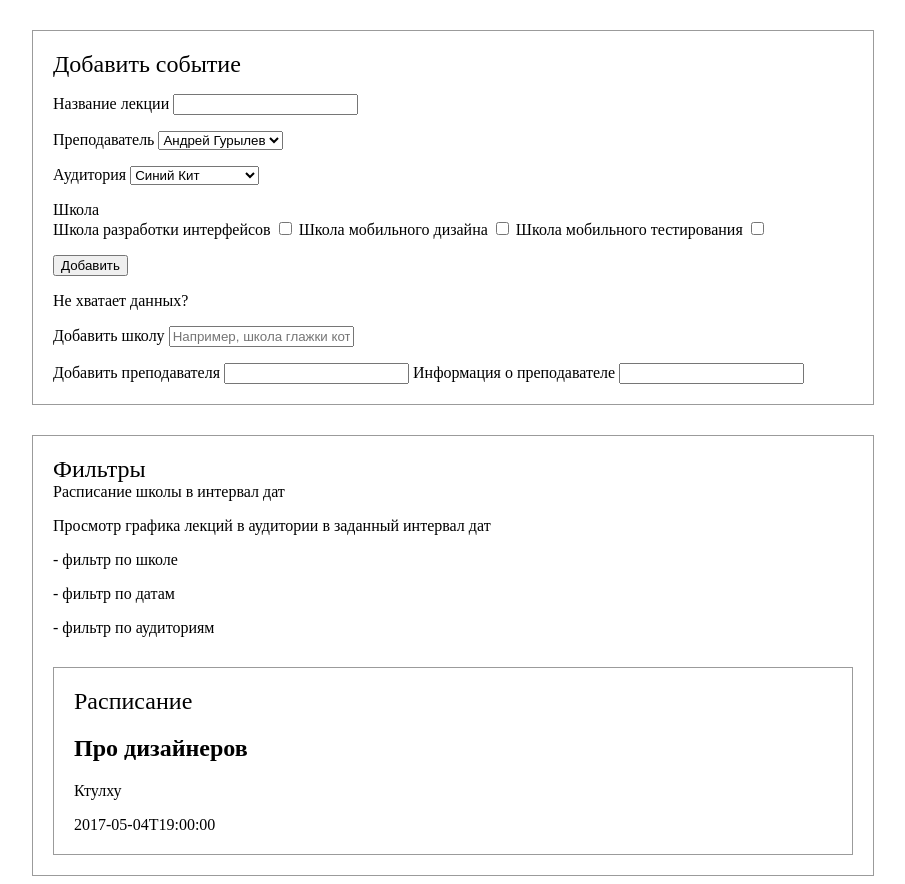
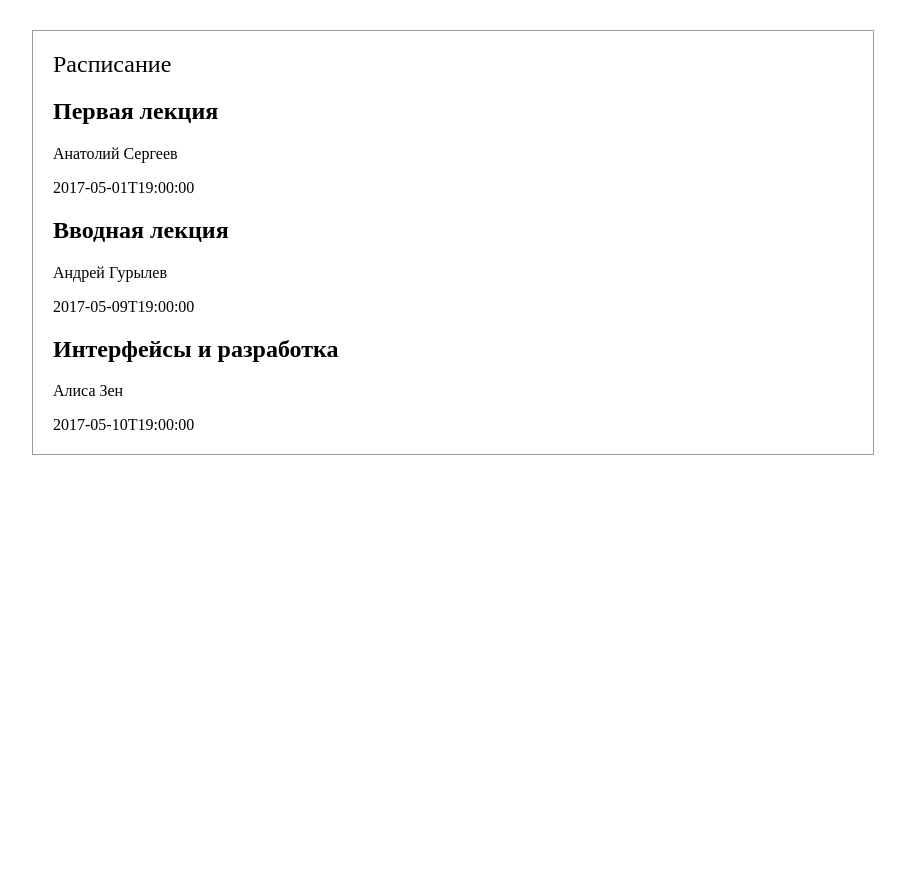
Before and after one commit to smirina/schedule-library, a plain HTML site: page index.html in a window 1280 px wide. Shown: the whole page, without its empty margins (187-1092 px from the left). After the commit the page ends 800 px from the top, so only its background shows below. Drawn offline with Linux system fonts and the light colour scheme.

Commit message:
Change html to basic

```diff
--- a/index.html
+++ b/index.html
@@ -10,82 +10,10 @@
 </head>
 <body>
   <div class='container'>
-    <div class='add-form'>
-      <form id="myForm" action="#" method="post">
-
-        <div class='title'>Добавить событие</div>
-
-        <div>
-          <label for="name">Название лекции</label>
-          <input type="text" name="name" id="name" value="">
-        </div>
-
-        <div>
-          <label for="select-choice">Преподаватель</label>
-          <select name="select-choice" id="select-choice">
-            <option value="grlv">Андрей Гурылев</option>
-            <option value="zen">Алиса Зен</option>
-            <option value="ktlh">Ктулху</option>
-          </select>
-        </div>
-
-        <div>
-          <label for="select-choice">Аудитория</label>
-          <select name="select-choice" id="select-choice">
-            <option value="grlv">Синий Кит</option>
-            <option value="zen">Желтый слон</option>
-            <option value="ktlh">Зеленая альпака</option>
-          </select>
-        </div>
-
-        <div>
-          <div>Школа</div>
-          <label for="sh-ri">Школа разработки интерфейсов</label>
-          <input type="checkbox" name="checkbox" id="sh-ri">
-          <label for="sh-dis">Школа мобильного дизайна</label>
-          <input type="checkbox" name="checkbox" id="sh-dis">
-          <label for="sh-ti">Школа мобильного тестирования</label>
-          <input type="checkbox" name="checkbox" id="sh-dis">
-        </div>
-
-        <div>
-          <input type="submit" value="Добавить">
-        </div>
-      </form>
-    </div>
-
-      <div class='add-data'>
-        <form id="myData" action="#" method="post">
-          <div>Не хватает данных?</div>
-          <div>
-            <label for="name">Добавить школу</label>
-            <input type="text" name="school" id="school" value="" placeholder="Например, школа глажки котиков">
-          </div>
-          <div>
-            <label for="name">Добавить преподавателя</label>
-            <input type="text" name="speaker" id="speaker" value="">
-            <label for="name">Информация о преподавателе</label>
-            <input type="text" name="speaker-add" id="speaker-add" value="">
-          </div>
-        </form>
-      </div>
-    </div>
-    <div class='container'>
-      <div class='filters'>
-        <div class='title'>
-          Фильтры
-        <div>
-        <div class='filter'>Расписание школы в интервал дат</div>
-        <div class='filter'>Просмотр графика лекций в аудитории в заданный интервал дат</div>
-        <div class='filter'>- фильтр по школе</div>
-        <div class='filter'>- фильтр по датам</div>
-        <div class='filter'>- фильтр по аудиториям</div>
-      </div>
-    </div>
-    <div class='container'>
     <div class='timetable'>
       <div class='title'>
         Расписание
+      </div>
       <div>
         <template id="timetable-row">
           <div class="timetable-row">
@@ -96,6 +24,7 @@
         </template>
       </div>
     </div>
+  </div>
   <script src='index.js'></script>
   <script src='test.js'></script>
 </body>
--- a/index.js
+++ b/index.js
@@ -5,7 +5,6 @@ function schedule () {
   function getNextID () {
     return nextID++
   }
-
 
   function expand(id) {
     var ev = events[id]
@@ -66,7 +65,6 @@ function schedule () {
     var passEvent = null
 
     if (eventsByDate[day]) {
-      console.log('date!')
       var eventsSameDate = eventsByDate[day].map(id => events[id])
       for (var i = 0; i < eventsSameDate.length; i++) {
         if (toTime(eventsSameDate[i]) === time) {
@@ -94,8 +92,6 @@ function schedule () {
       passEvent = {error: true, message: 'Too much people for this place!'}
       console.log(passEvent)
     }
-
-    console.log(schools[data.school].students, places[data.place].seats)
 
     if (passEvent) {
       return passEvent
--- a/test.js
+++ b/test.js
@@ -1,31 +1,31 @@
 var myData = JSON.stringify({
   events: {
     1: {
-      name: 'Еще лекция',
+      name: 'Вводная лекция',
       school: '1',
-      place: '1',
+      place: '3',
       speaker: 'grlv',
       date: '2017-05-09T19:00:00'
     },
     2: {
-      name: 'Про дизайн',
+      name: 'Интерфейсы и разработка',
       school: '2',
-      place: '1',
+      place: '3',
       speaker: 'zen',
       date: '2017-05-10T19:00:00'
     },
     3: {
       name: 'Про дизайнеров',
-      school: '1',
-      place: '3',
+      school: '2',
+      place: '1',
       speaker: 'ktlh',
-      date: '2017-05-04T19:00:00'
+      date: '2017-05-10T19:00:00'
     }
   },
   schools: {
     1: {
-      id: 'sh-ti',
-      name: 'Школа тестирования',
+      id: 'sh-mr',
+      name: 'Школа мобильной разработки',
       students: 32
     },
     2: {
@@ -56,26 +56,26 @@ var myData = JSON.stringify({
   speakers: {
     grlv: {
       name: 'Андрей Гурылев',
-      details: 'Wrike'
+      details: 'Разработчик Wrike'
     },
     ktlh: {
-      name: 'Ктулху',
-      details: 'Неописуем'
+      name: 'Кирилл Телехов',
+      details: 'Разработчик мобильных приложений'
     },
     zen: {
       name: 'Алиса Зен',
-      details: 'Самый главный лис'
+      details: 'Опытный дизайнер'
     }
   }
 })
 
 var mySchedule = schedule()
-//deserialize
+
 var mySchool = mySchedule.addSchool({name: 'Школа тестирования', students: 32})
 
-var myPlace = mySchedule.addPlace({name: 'Зеленая альпака', seats: 30})
+var myPlace = mySchedule.addPlace({name: 'Зеленая альпака', seats: 35})
 
-var mySpeaker = mySchedule.addSpeaker({name: 'Ктулху', details: 'Неописуем'})
+var mySpeaker = mySchedule.addSpeaker({name: 'Анатолий Сергеев', details: 'Опытный разработчик'})
 
 var myEvent = mySchedule.addEvent({
   name: 'Первая лекция',
@@ -87,12 +87,10 @@ var myEvent = mySchedule.addEvent({
 
 mySchedule.deserialize(myData)
 
-var result1 = mySchedule.getAllEvents()
+var result = mySchedule.getAllEvents()
 
 var tpl = document.getElementById('timetable-row')
 var timetableDiv = document.querySelector('.timetable')
-
-// var result = mySchedule.getByDate('2017-05-10')
 
 function toCard(data) {
   var card = tpl.content.cloneNode(true)
@@ -102,7 +100,6 @@ function toCard(data) {
   return card
 }
 
-
-result1
+result
   .map(toCard)
   .forEach(el => timetableDiv.appendChild(el))
```
Lines whose indentation alone changed are shown as unchanged.
